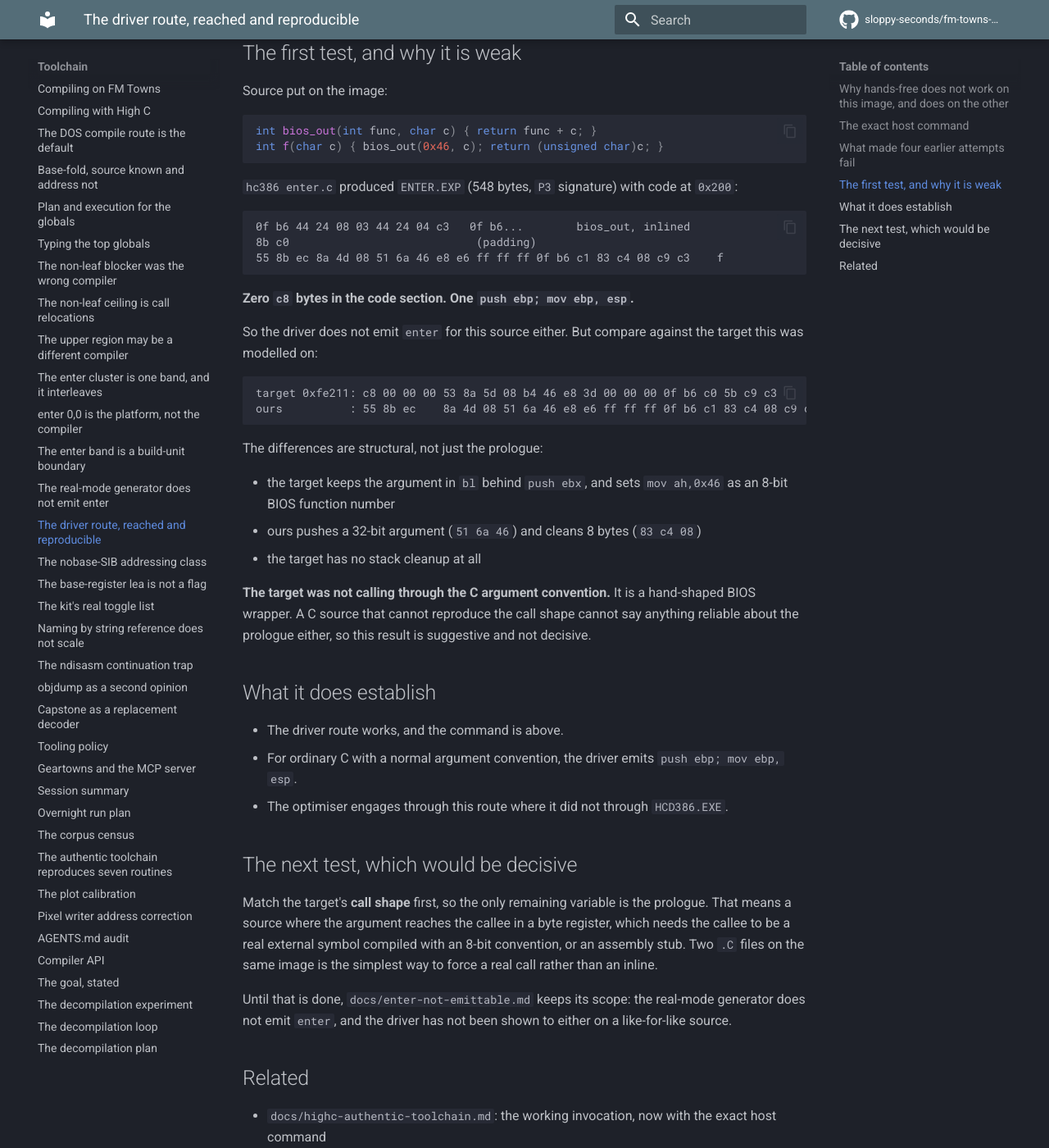
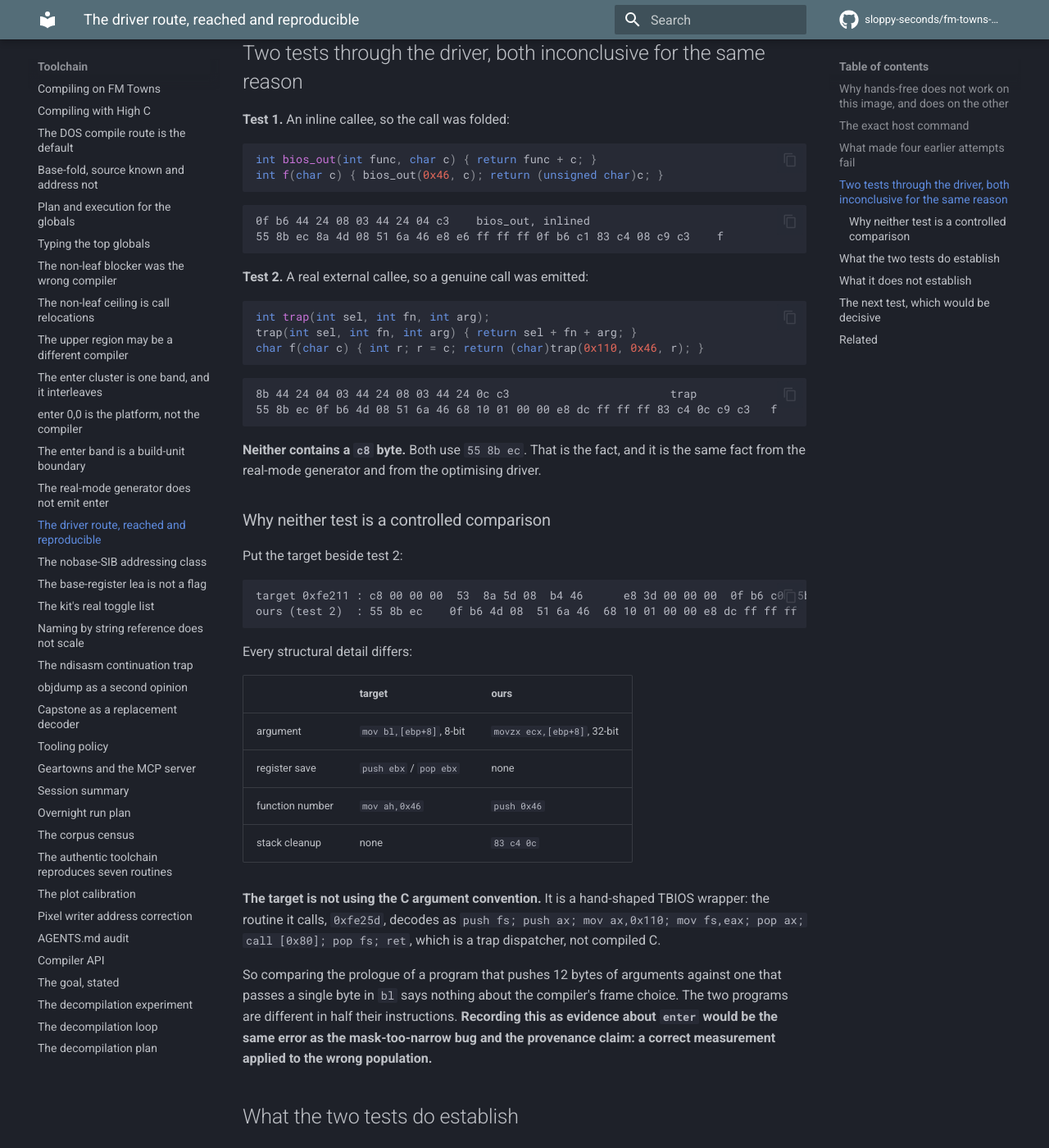
Before and after one commit to sloppy-seconds/fm-towns-ultima, an MkDocs documentation site: the page built from docs/highc-driver-route.md, in a window 1280 px wide and 1400 px high, scrolled down 2282 px. Shown: the whole window at 82% size. Built offline with MkDocs 1.6.1 and Material for MkDocs 9.7.7, drawn with Linux system fonts in a browser that asks for light colours; comment, search, counter and statistics services are not loaded; some of the changed text lies outside the part shown.

Commit message:
Second driver test: still 55 8b ec, still not a controlled comparison
Ran e1.c through HC386.EXE on TownsOS: a real external callee so a
genuine call is emitted.

  trap: 8b 44 24 04 03 44 24 08 03 44 24 0c c3
  f   : 55 8b ec 0f b6 4d 08 51 6a 46 68 10 01 00 00 e8.. 83 c4 0c c9 c3

Zero c8. Same answer from the real-mode generator and the optimising
driver.

But it is not evidence about enter. Side by side, the target passes a
byte in bl with mov ah,0x46 and saves a register; ours pushes 12 bytes of
32-bit args and cleans them. Half the instructions differ, so comparing
prologues is not controlled. 0xfe25d decodes as a trap dispatcher
(call [0x80]), not compiled C.

Recorded as: route works, optimiser engages, enter untested rather than
refuted.

````diff
--- a/docs/highc-driver-route.md
+++ b/docs/highc-driver-route.md
@@ -87,49 +87,76 @@ Each of these was an addition to the line above, and each one was wrong:
 The default `CMOS=/data/CMOS.BIN` is correct and needs no flag. **The lesson is not to add
 anything to a documented invocation without a reason.**
 
-## The first test, and why it is weak
+## Two tests through the driver, both inconclusive for the same reason
 
-Source put on the image:
+**Test 1.** An inline callee, so the call was folded:
 
 ```c
 int bios_out(int func, char c) { return func + c; }
 int f(char c) { bios_out(0x46, c); return (unsigned char)c; }
 ```
 
-`hc386 enter.c` produced `ENTER.EXP` (548 bytes, `P3` signature) with code at `0x200`:
-
 ```
-0f b6 44 24 08 03 44 24 04 c3   0f b6...        bios_out, inlined
-8b c0                            (padding)
+0f b6 44 24 08 03 44 24 04 c3    bios_out, inlined
 55 8b ec 8a 4d 08 51 6a 46 e8 e6 ff ff ff 0f b6 c1 83 c4 08 c9 c3    f
 ```
 
-**Zero `c8` bytes in the code section. One `push ebp; mov ebp, esp`.**
+**Test 2.** A real external callee, so a genuine call was emitted:
 
-So the driver does not emit `enter` for this source either. But compare against the target
-this was modelled on:
+```c
+int trap(int sel, int fn, int arg);
+trap(int sel, int fn, int arg) { return sel + fn + arg; }
+char f(char c) { int r; r = c; return (char)trap(0x110, 0x46, r); }
+```
 
 ```
-target 0xfe211: c8 00 00 00 53 8a 5d 08 b4 46 e8 3d 00 00 00 0f b6 c0 5b c9 c3
-ours          : 55 8b ec    8a 4d 08 51 6a 46 e8 e6 ff ff ff 0f b6 c1 83 c4 08 c9 c3
+8b 44 24 04 03 44 24 08 03 44 24 0c c3                        trap
+55 8b ec 0f b6 4d 08 51 6a 46 68 10 01 00 00 e8 dc ff ff ff 83 c4 0c c9 c3   f
 ```
 
-The differences are structural, not just the prologue:
+**Neither contains a `c8` byte.** Both use `55 8b ec`. That is the fact, and it is the same fact
+from the real-mode generator and from the optimising driver.
 
-- the target keeps the argument in `bl` behind `push ebx`, and sets `mov ah,0x46` as an
-  8-bit BIOS function number
-- ours pushes a 32-bit argument (`51 6a 46`) and cleans 8 bytes (`83 c4 08`)
-- the target has no stack cleanup at all
+### Why neither test is a controlled comparison
 
-**The target was not calling through the C argument convention.** It is a hand-shaped BIOS
-wrapper. A C source that cannot reproduce the call shape cannot say anything reliable about
-the prologue either, so this result is suggestive and not decisive.
+Put the target beside test 2:
 
-## What it does establish
+```
+target 0xfe211 : c8 00 00 00  53  8a 5d 08  b4 46      e8 3d 00 00 00  0f b6 c0  5b  c9 c3
+ours (test 2)  : 55 8b ec    0f b6 4d 08  51 6a 46  68 10 01 00 00 e8 dc ff ff ff  83 c4 0c  c9 c3
+```
 
-- The driver route works, and the command is above.
+Every structural detail differs:
+
+| | target | ours |
+|---|---|---|
+| argument | `mov bl,[ebp+8]`, 8-bit | `movzx ecx,[ebp+8]`, 32-bit |
+| register save | `push ebx` / `pop ebx` | none |
+| function number | `mov ah,0x46` | `push 0x46` |
+| stack cleanup | none | `83 c4 0c` |
+
+**The target is not using the C argument convention.** It is a hand-shaped TBIOS wrapper: the
+routine it calls, `0xfe25d`, decodes as `push fs; push ax; mov ax,0x110; mov fs,eax; pop ax;
+call [0x80]; pop fs; ret`, which is a trap dispatcher, not compiled C.
+
+So comparing the prologue of a program that pushes 12 bytes of arguments against one that
+passes a single byte in `bl` says nothing about the compiler's frame choice. The two programs
+are different in half their instructions. **Recording this as evidence about `enter` would be
+the same error as the mask-too-narrow bug and the provenance claim: a correct measurement
+applied to the wrong population.**
+
+## What the two tests do establish
+
+- The driver route works and is reproducible from the command above.
 - For ordinary C with a normal argument convention, the driver emits `push ebp; mov ebp, esp`.
-- The optimiser engages through this route where it did not through `HCD386.EXE`.
+- The optimiser engages through this route where it did not through `HCD386.EXE`: the callee
+  `trap` is emitted as `8b 44 24 04 03 44 24 08 03 44 24 0c c3`, frameless and fully
+  register-allocated.
+
+## What it does not establish
+
+That no C source produces `enter`. The test source cannot reproduce the target's call shape,
+so the prologue comparison is uncontrolled.
 
 ## The next test, which would be decisive
 
````
